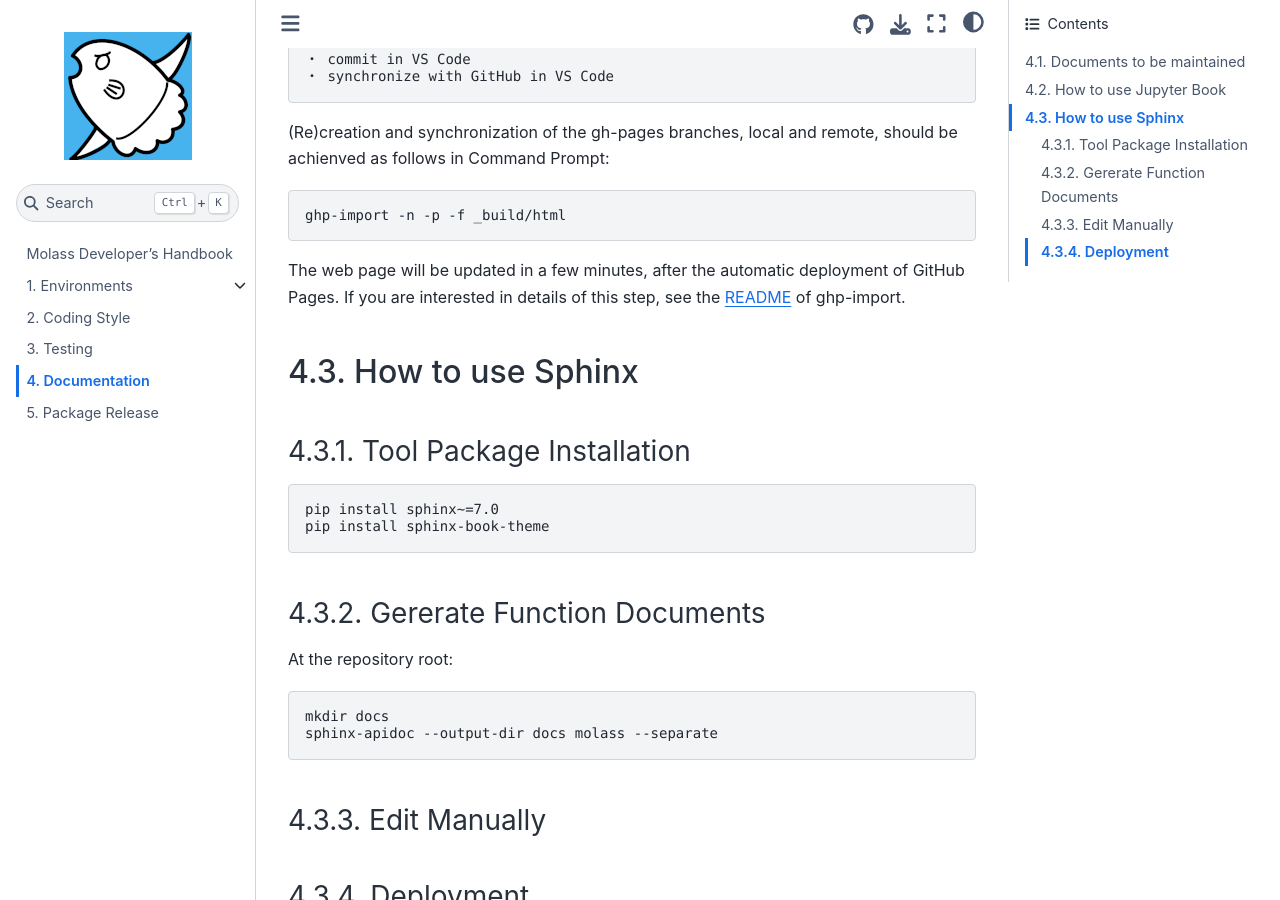
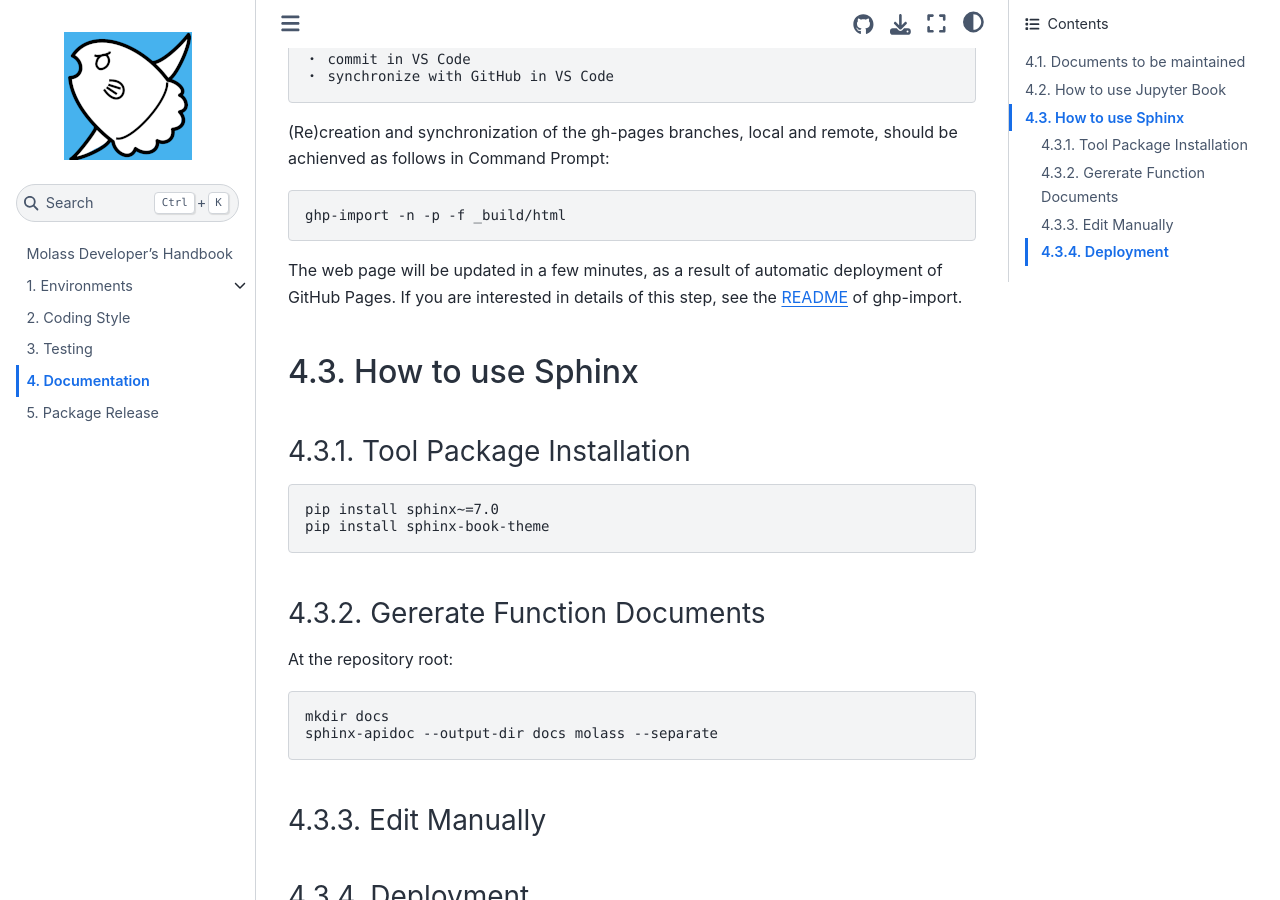
Before and after one commit to biosaxs-dev/molass-develop, a Jupyter Book: the page built from chapters/07/documentation.md, in a window 1280 px wide and 900 px high, scrolled down 2788 px. Built offline with Jupyter Book 1.0.4 settings and Sphinx 7.4.7 and the Sphinx Book theme 1.1.4, drawn with Linux system fonts in a browser that asks for light colours.

Commit message:
update for better wording

````diff
--- a/chapters/07/documentation.md
+++ b/chapters/07/documentation.md
@@ -97,7 +97,7 @@
 ghp-import -n -p -f _build/html
 ```
 
-The web page will be updated in a few minutes, after the automatic deployment of GitHub Pages.
+The web page will be updated in a few minutes, as a result of automatic deployment of GitHub Pages.
 If you are interested in details of this step, see the [README](https://github.com/c-w/ghp-import) of ghp-import.
 
 ## How to use Sphinx
````
